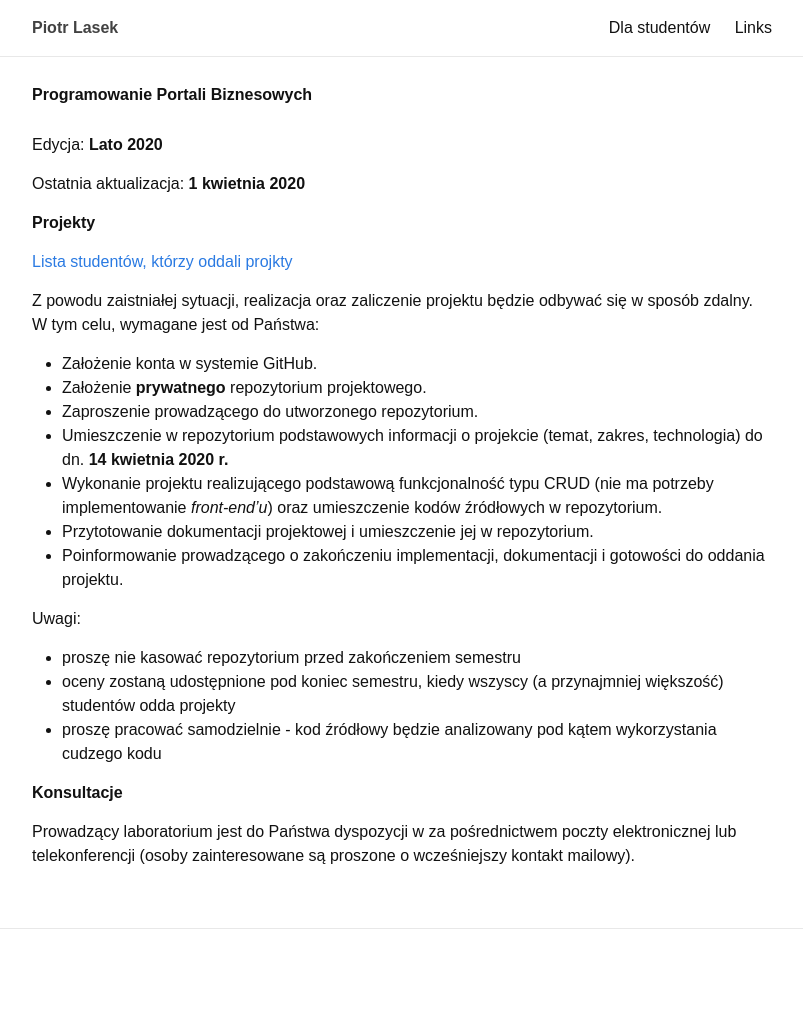
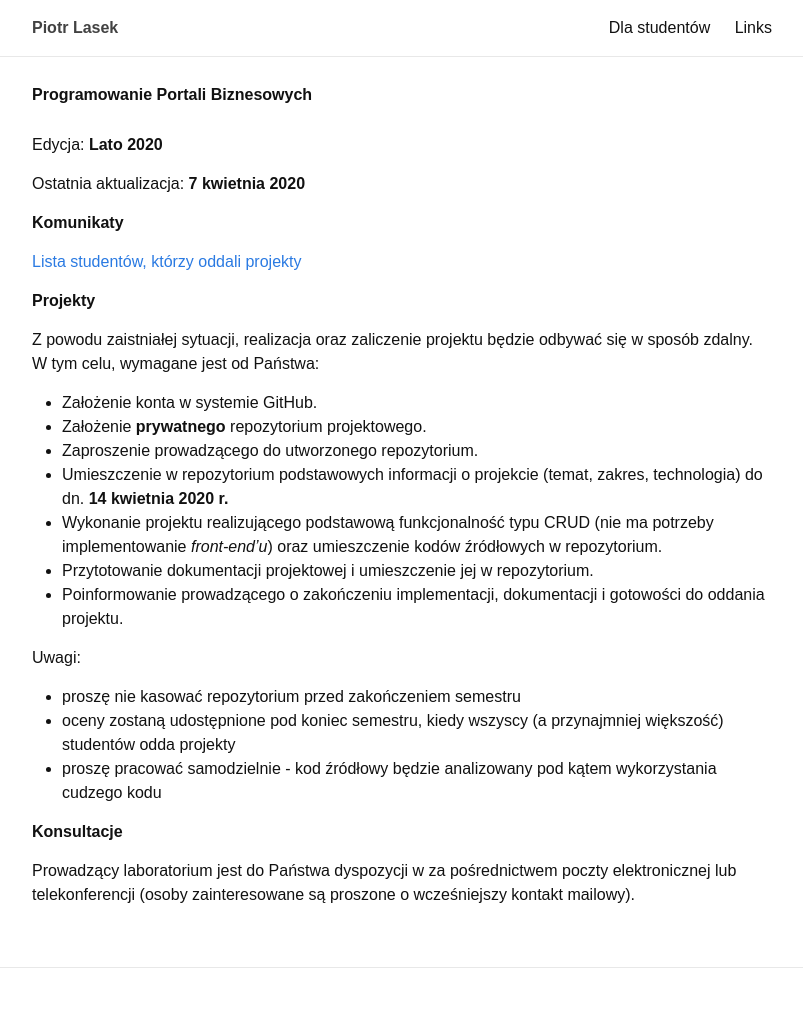
Before and after one commit to piotrlasek/piotrlasek.github.io, a Jekyll site: the page built from for-students/ppb.md, in a window 1280 px wide. Shown: the whole page, without its empty margins (238-1041 px from the left). Built offline with Jekyll 4.4.1, drawn with Linux system fonts in a browser that asks for light colours; before the commit the page ends 989 px from its top, so only the background shows below that.

Commit message:
some changes

```diff
--- a/for-students/ppb.md
+++ b/for-students/ppb.md
@@ -7,11 +7,14 @@ exclude: true
 
 Edycja: **Lato 2020**<br>
 
-Ostatnia aktualizacja: **1 kwietnia 2020**
+Ostatnia aktualizacja: **7 kwietnia 2020**
+
+# Komunikaty
+
+[Lista studentów, którzy oddali projekty](wyniki-ppb.txt)
 
 # Projekty
 
-[Lista studentów, którzy oddali projkty](wyniki-ppb.txt)
 
 Z powodu zaistniałej sytuacji, realizacja oraz zaliczenie projektu
 będzie odbywać się w sposób zdalny. W tym celu, wymagane jest od
```
Also changed, not shown: 1 other file.
